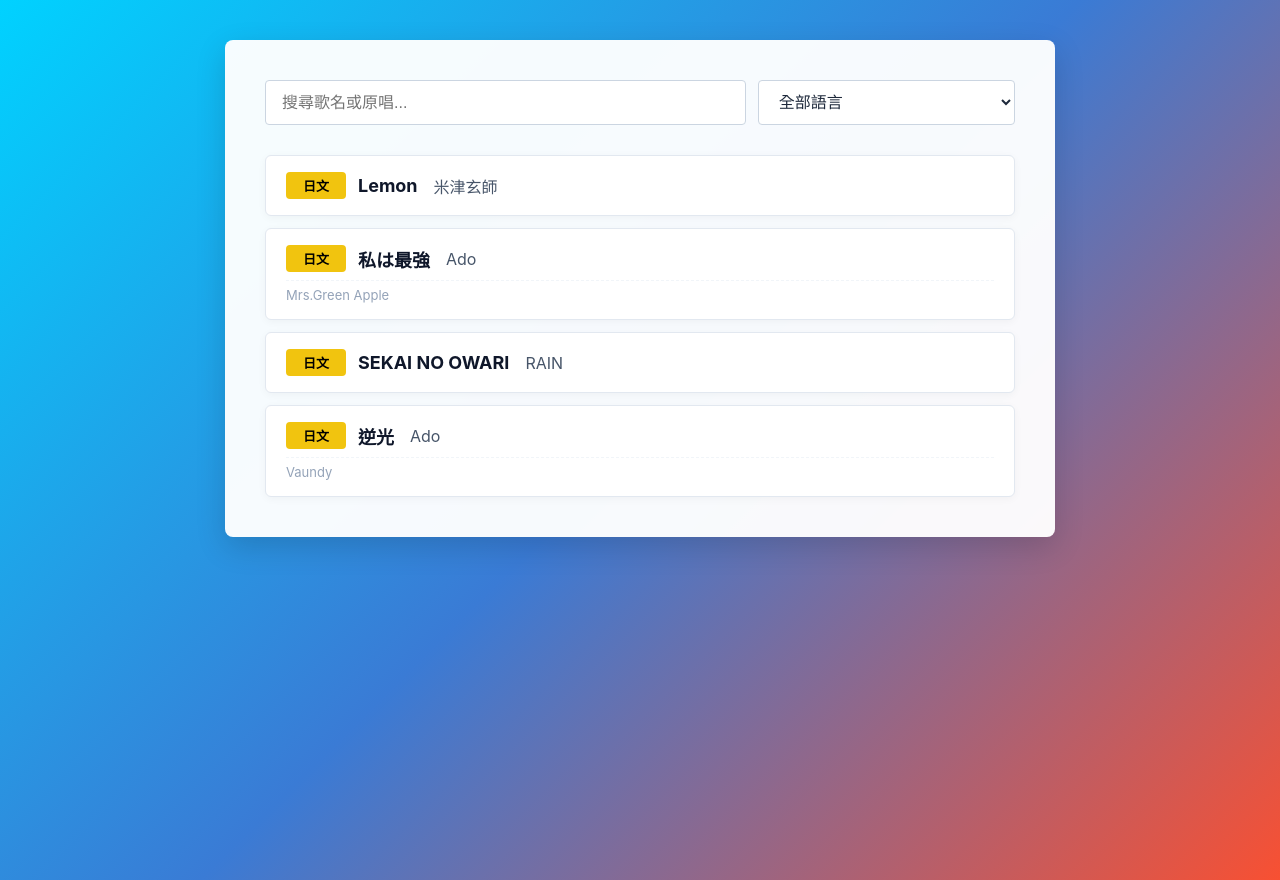
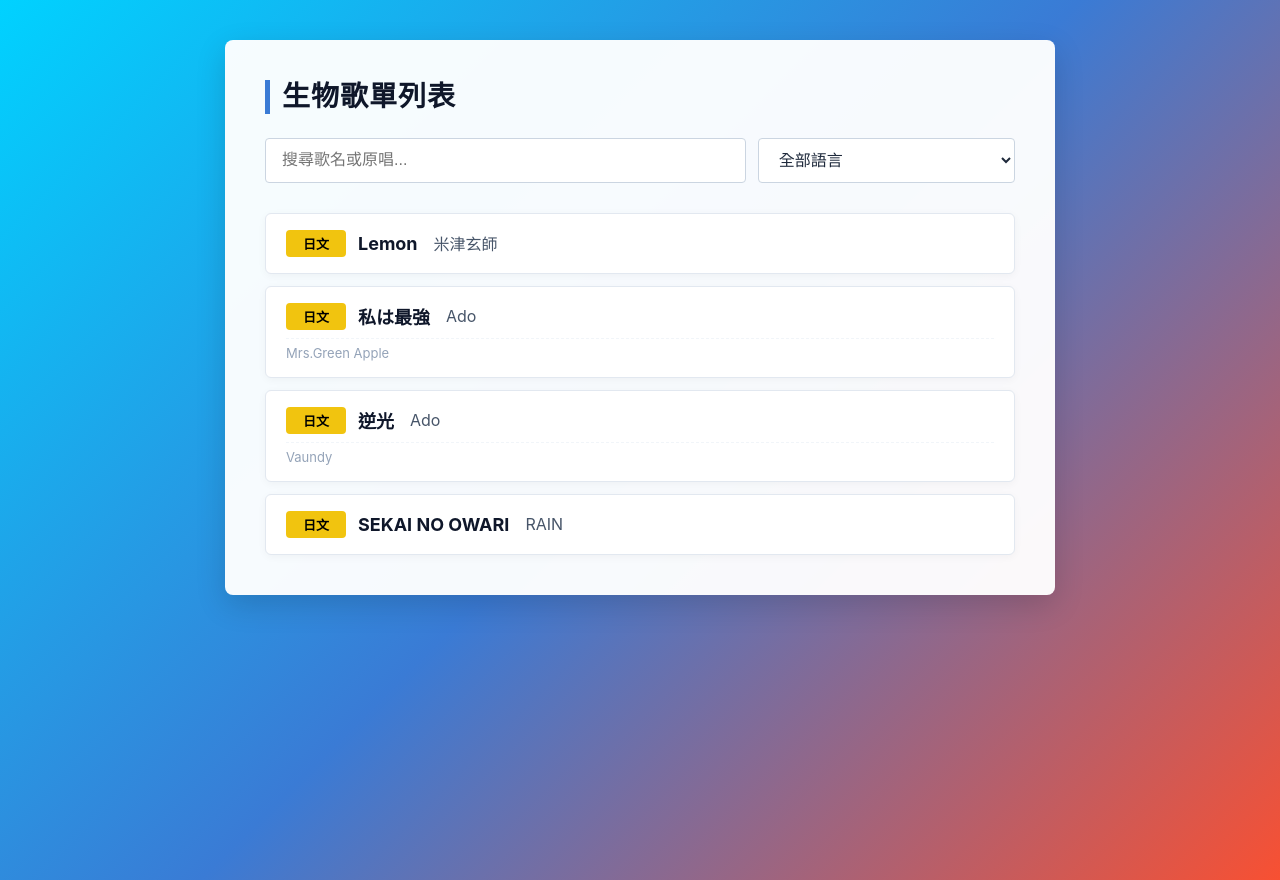
Before and after one commit to Rikkche/Songlist, a plain HTML site: page index.html in a window 1280 px wide. Drawn offline with Linux system fonts and the light colour scheme.

Commit message:
Update index.html

```diff
--- a/index.html
+++ b/index.html
@@ -3,8 +3,9 @@
 <head>
     <meta charset="UTF-8">
     <meta name="viewport" content="width=device-width, initial-scale=1.0">
-    <title>Songlist</title>
+    <title>生物歌單列表</title>
     <style>
+        /* 1. 全域設定與藍綠紅漸層背景 */
         body {
             margin: 0;
             padding: 40px 20px;
@@ -14,6 +15,7 @@
             color: #1e293b;
         }
 
+        /* 2. 主容器 */
         .container {
             max-width: 750px;
             margin: 0 auto;
@@ -23,6 +25,20 @@
             box-shadow: 0 10px 30px rgba(0, 0, 0, 0.15);
         }
 
+        /* 3. 主標題文字 (大器、無表情符號) */
+        .main-title {
+            font-size: 28px;
+            font-weight: 700;
+            color: #0f172a;
+            margin-top: 0;
+            margin-bottom: 24px;
+            letter-spacing: 1px;
+            border-left: 5px solid #3a7bd5;
+            padding-left: 12px;
+            line-height: 1.2;
+        }
+
+        /* 4. 工具列佈局 (搜尋框 + 篩選選單並排) */
         .toolbar {
             display: flex;
             gap: 12px;
@@ -56,6 +72,7 @@
             border-color: #3a7bd5;
         }
 
+        /* 5. 歌曲列表與卡片 */
         .song-list {
             display: flex;
             flex-direction: column;
@@ -69,6 +86,7 @@
             border: 1px solid #e2e8f0;
         }
 
+        /* 第一行：語言標籤 + 歌名 + 歌手 */
         .song-main-info {
             display: flex;
             align-items: center;
@@ -76,6 +94,7 @@
             gap: 12px;
         }
 
+        /* 獨立的語言標籤框 */
         .tag {
             display: inline-block;
             padding: 4px 10px;
@@ -103,6 +122,7 @@
             margin-left: 4px;
         }
 
+        /* 第二行：下方備註 (較小灰色字) */
         .song-note {
             font-size: 13px;
             color: #94a3b8;
@@ -111,6 +131,7 @@
             border-top: 1px dashed #f1f5f9;
         }
 
+        /* 狀態提示文字 */
         .status-msg {
             text-align: center;
             color: #64748b;
@@ -122,6 +143,8 @@
 <body>
 
 <div class="container">
+    <h1 class="main-title">生物歌單列表</h1>
+
     <div class="toolbar">
         <input type="text" id="searchInp" class="search-box" placeholder="搜尋歌名或原唱..." oninput="filterSongs()">
         <select id="langFilter" class="filter-select" onchange="filterSongs()">
@@ -142,18 +165,29 @@
 <script>
     let allSongs = [];
 
+    // 異步讀取 songs.json
     async function loadSongs() {
         try {
-            // 使用隨機數加上時間戳記，確保絕對不抓舊的快取
             const response = await fetch('songs.json?v=' + Math.random());
             if (!response.ok) throw new Error();
-            allSongs = await response.json();
+            const rawData = await response.json();
+
+            // 2. 核心排序邏輯：依據歌手名稱（中英文兼容排序）
+            allSongs = rawData.sort((a, b) => {
+                const authorA = a.author || a.artist || '';
+                const authorB = b.author || b.artist || '';
+
+                // 使用 zh-TW 語系進行比對，英文自動按 A-Z、中文自動按筆畫排序
+                return authorA.localeCompare(authorB, 'zh-TW');
+            });
+
             renderSongs(allSongs);
         } catch (error) {
             document.getElementById('userSongList').innerHTML = '<div class="status-msg" style="color: #ef4444;">無法載入歌單，請確認 JSON 檔案是否存在。</div>';
         }
     }
 
+    // 渲染歌曲卡片到畫面上
     function renderSongs(songsToRender) {
         const listContainer = document.getElementById('userSongList');
         listContainer.innerHTML = '';
@@ -168,7 +202,6 @@
             card.className = 'song-card';
 
             const noteHTML = song.note ? `<div class="song-note">${song.note}</div>` : '';
-            // 同時防禦性讀取 author 或 artist 欄位
             const displayAuthor = song.author || song.artist || '';
 
             card.innerHTML = `
@@ -183,6 +216,7 @@
         });
     }
 
+    // 同時結合「關鍵字搜尋」與「語言下拉選單」的過濾功能
     function filterSongs() {
         const searchTerm = document.getElementById('searchInp').value.toLowerCase().trim();
         const selectedLang = document.getElementById('langFilter').value;
@@ -200,6 +234,7 @@
         renderSongs(filtered);
     }
 
+    // 初始化載入
     window.onload = loadSongs;
 </script>
 </body>
```
